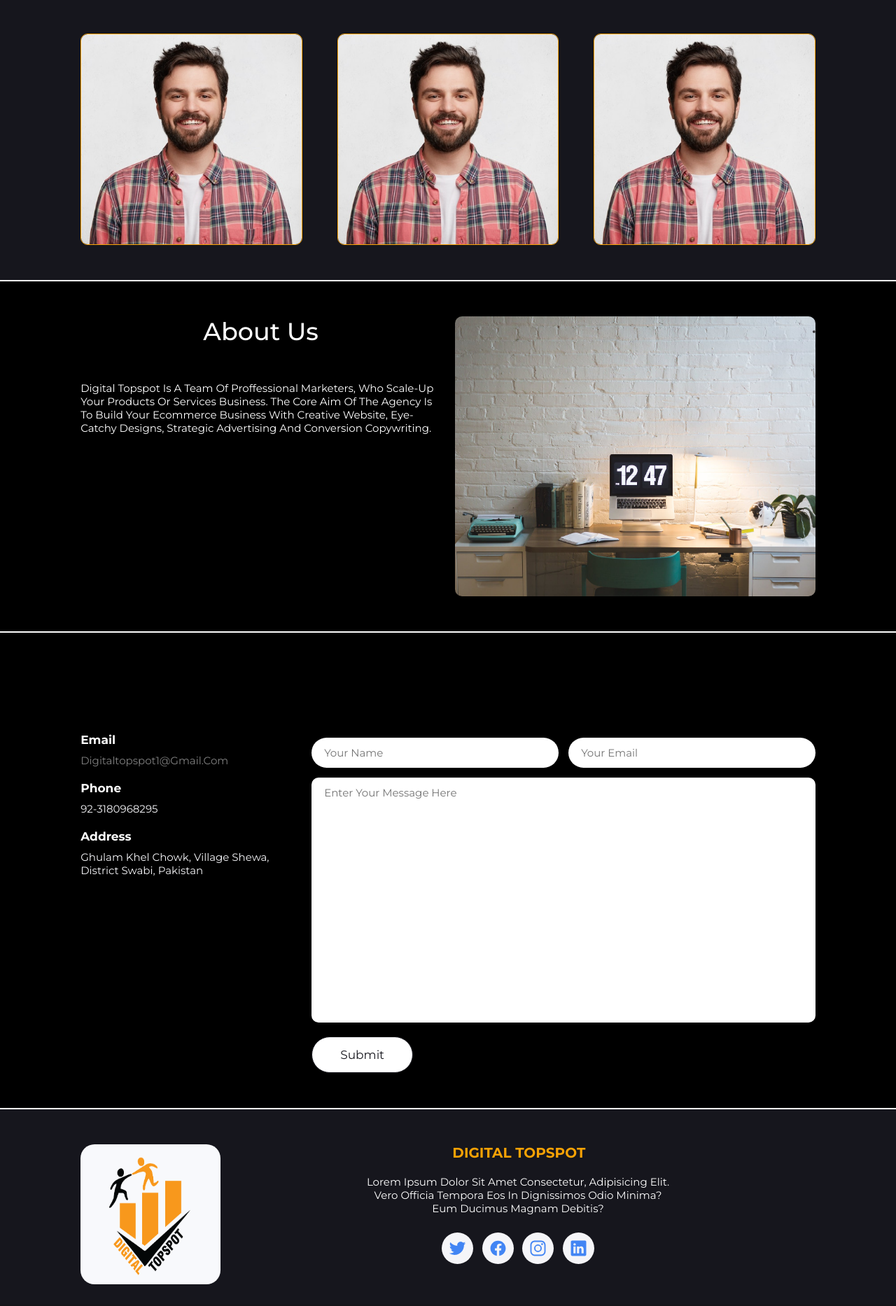
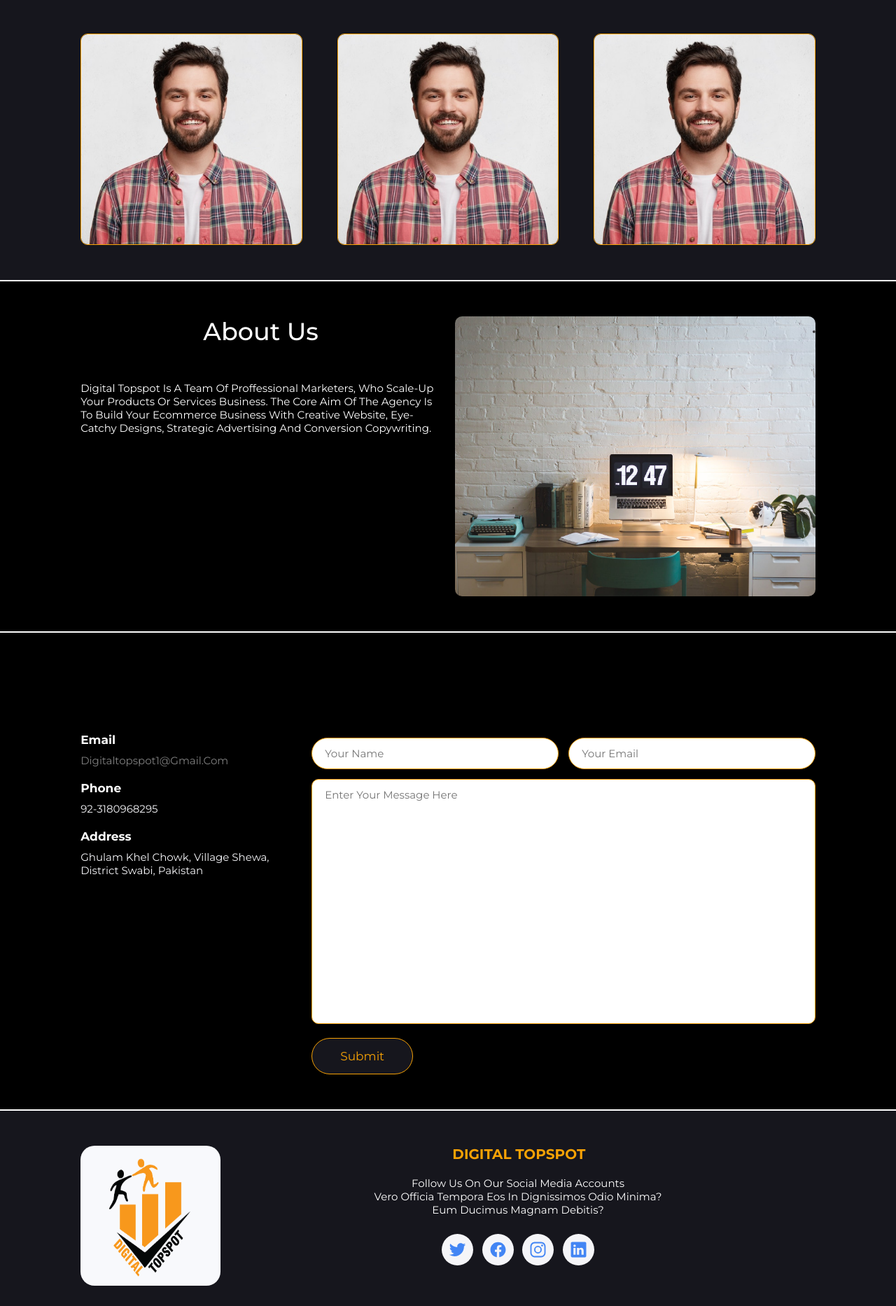
Before and after one commit to haiderzamanusafxay/digitaltopspot.com, a PHP site: page / in a window 1280 px wide. Shown: the part 2847-4713 px from the top of the page at 70% size. Before the commit the page ends 4682 px from the top, so only its background shows below. Run offline with PHP 8.4, Linux system fonts and the light colour scheme; some libraries are stand-ins or nearby versions; grey boxes are pictures that could not be loaded.

Commit message:
made some changes and color enhancements

```diff
--- a/index.html
+++ b/index.html
@@ -2,6 +2,7 @@
 <!DOCTYPE html>
 <html lang="en">
   <head>
+    <meta name="viewport" content="width=device-width, initial-scale=1" />
     <meta name="title" content="Digital TopSpot - Your online business growth partner">
     <meta name="description" content="Digital Topspot is a team of proffessional marketers, who scale-up your products or services business. The core aim of the agency is to build your ecommerce business with creative website,    eye-catchy designs, strategic advertising and conversion copywriting.">
     <meta name="keywords" content="digitaltopspot.com, digital marketing agency, website developers, amazon private label, daraz pk, digital agency website, skills, blogs.">
@@ -10,17 +11,6 @@
     <meta name="language" content="English">
     <meta name="author" content="Haider Zaman">
 
-<!--
-    <meta charset="UTF-8" />
-    <meta http-equiv="X-UA-Compatible" content="IE=edge" />
-    <meta name="viewport" content="width=device-width, initial-scale=1.0" />
-    <title>Digital TopSpot- Your online business growth partner</title>
-
-    <meta name="description" content="Digital Topspot is a team of proffessional marketers, who scale-up your
-    products or services business. The core aim of the agency is to build your ecommerce business with creative website,
-    eye-catchy designs, strategic advertising and conversion copywriting.">
-
-    <meta name="keywords" content="digitaltopspot.com> -->
     <link rel="icon" type="image/x-icon" href="images/favicon.ico">
     <!-- fontawesome cdn -->
     <link
@@ -303,7 +293,7 @@
       <img src="" alt="" class="logo">
       <a href="#" class="logo">DIGITAL TOPSPOT</a>
       <p>
-        Lorem ipsum dolor sit amet consectetur, adipisicing elit. <br />
+        Follow us on our social media accounts <br />
         Vero officia tempora eos in dignissimos odio minima? <br />
         Eum ducimus magnam debitis?
       </p>
--- a/styles.css
+++ b/styles.css
@@ -385,6 +385,7 @@ border-top: 2px solid white;
 }
 
 .contact .box-container form .inputBox input {
+  border: 1px solid var(--agencyorange);
   width: 49%;
 }
 
@@ -398,6 +399,7 @@ border-top: 2px solid white;
 }
 
 .contact .box-container form textarea {
+  border: 1px solid var(--agencyorange);
   width: 100%;
   border-radius: 1rem;
   resize: none;
@@ -405,15 +407,17 @@ border-top: 2px solid white;
 }
 
 .contact .box-container form .btn {
-  color: var(--black);
-  background: var(--white);
-  border: 0.1rem solid var(--black);
+
+  color: var(--agencyorange);
+  background: var(--black);
+  border: 0.1rem solid var(--agencyorange);
   margin-top: 1rem;
 }
 
 .contact .box-container form .btn:hover {
-  background: var(--black);
-  color: var(--white);
+
+  background: var(--agencyorange);
+  color: var(--black);
 }
 /* contact */
 
```
